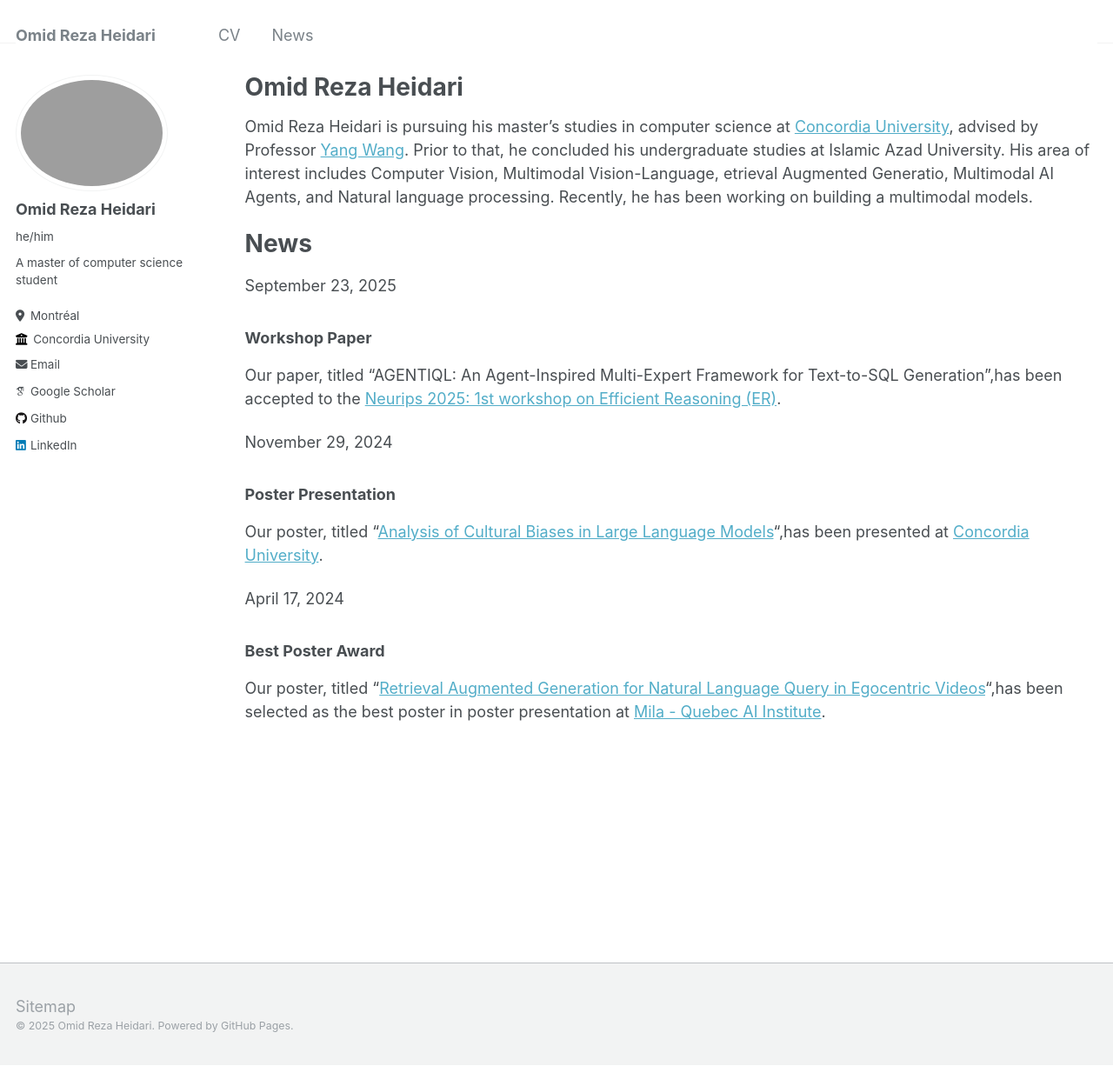
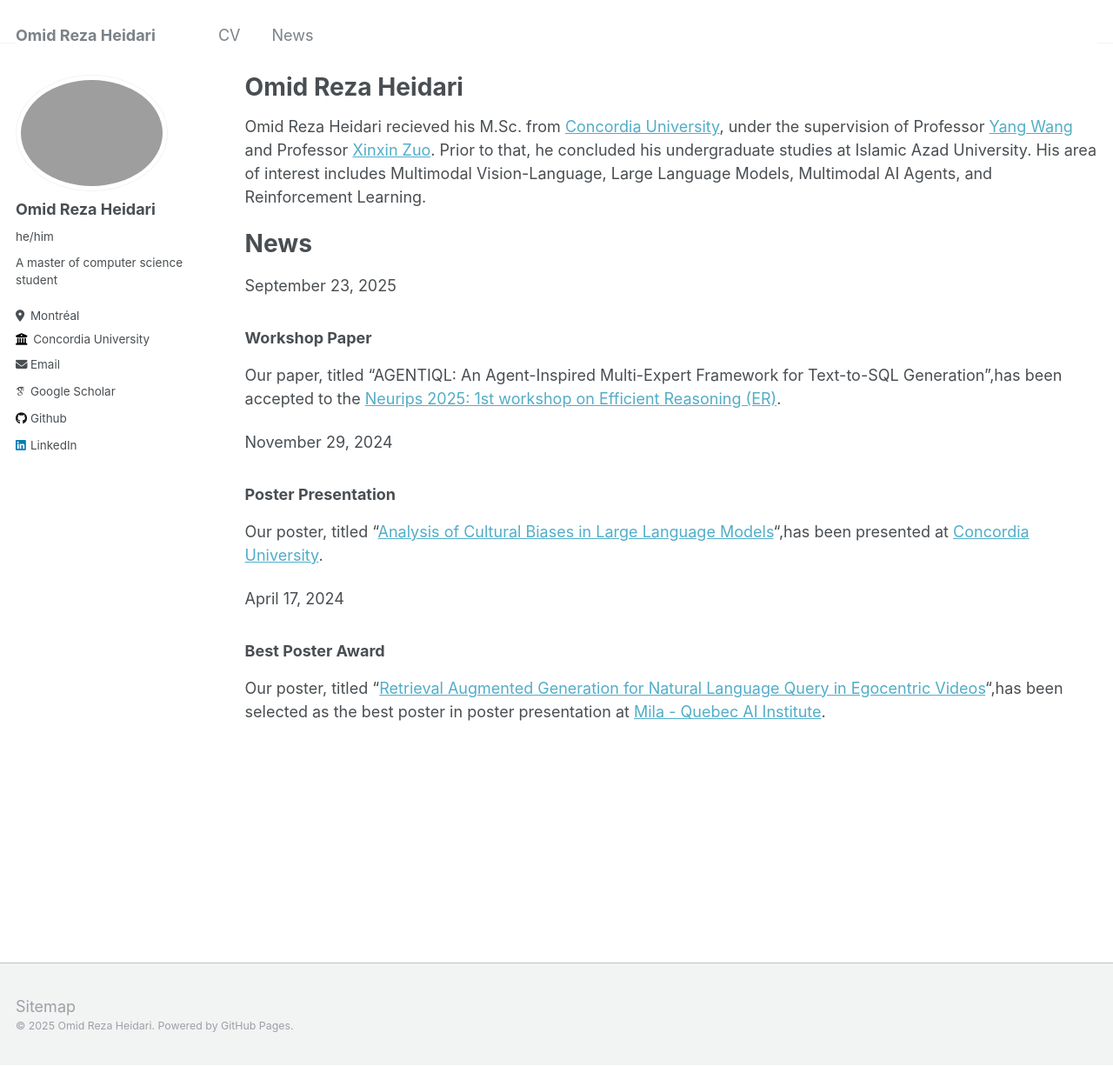
Before and after one commit to omid-reza/omid-reza.github.io, a Jekyll site: the page built from _pages/about.md, in a window 1280 px wide and 1226 px high. Shown: the whole window at 87% size. Built offline with Jekyll 4.4.1, drawn with Linux system fonts in a browser that asks for light colours; some web fonts are replaced.

Commit message:
Update about.md

```diff
--- a/_pages/about.md
+++ b/_pages/about.md
@@ -8,7 +8,7 @@ redirect_from:
   - /about.html
 ---
 
-Omid Reza Heidari is pursuing his master's studies in computer science at [Concordia University](https://www.concordia.ca/), advised by Professor [Yang Wang](https://users.encs.concordia.ca/~wayang/). Prior to that, he concluded his undergraduate studies at Islamic Azad University. His area of interest includes Computer Vision, Multimodal Vision-Language, etrieval Augmented Generatio, Multimodal AI Agents, and Natural language processing. Recently, he has been working on building a multimodal models.
+Omid Reza Heidari recieved his M.Sc. from [Concordia University](https://www.concordia.ca/), under the supervision of Professor [Yang Wang](https://users.encs.concordia.ca/~wayang/) and Professor [Xinxin Zuo](https://sites.google.com/site/xinxinzuohome/). Prior to that, he concluded his undergraduate studies at Islamic Azad University. His area of interest includes Multimodal Vision-Language, Large Language Models, Multimodal AI Agents, and Reinforcement Learning.
 
 News
 ====
```
